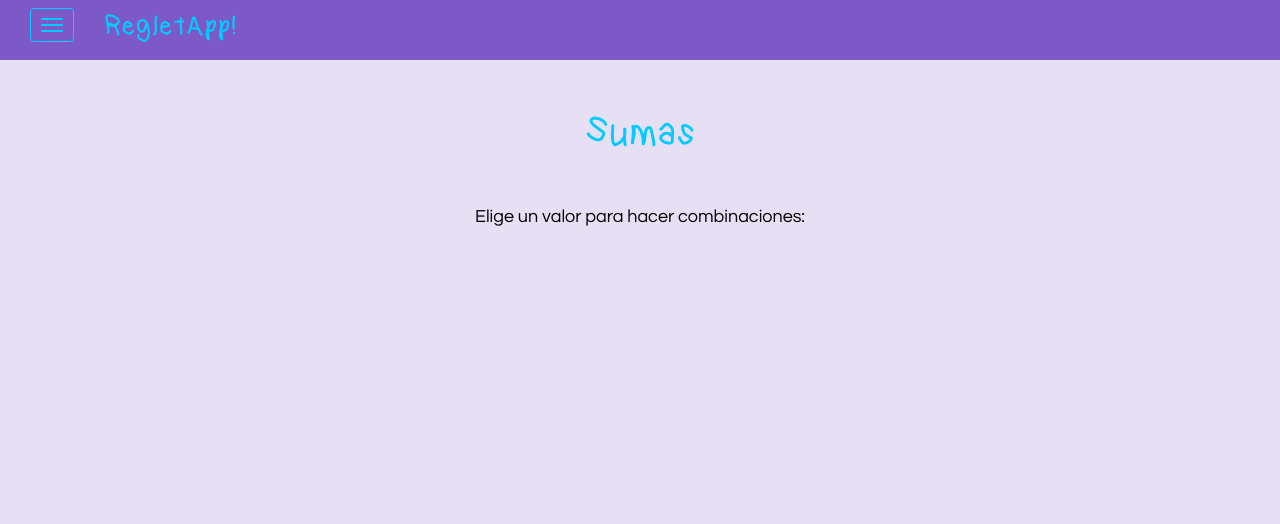
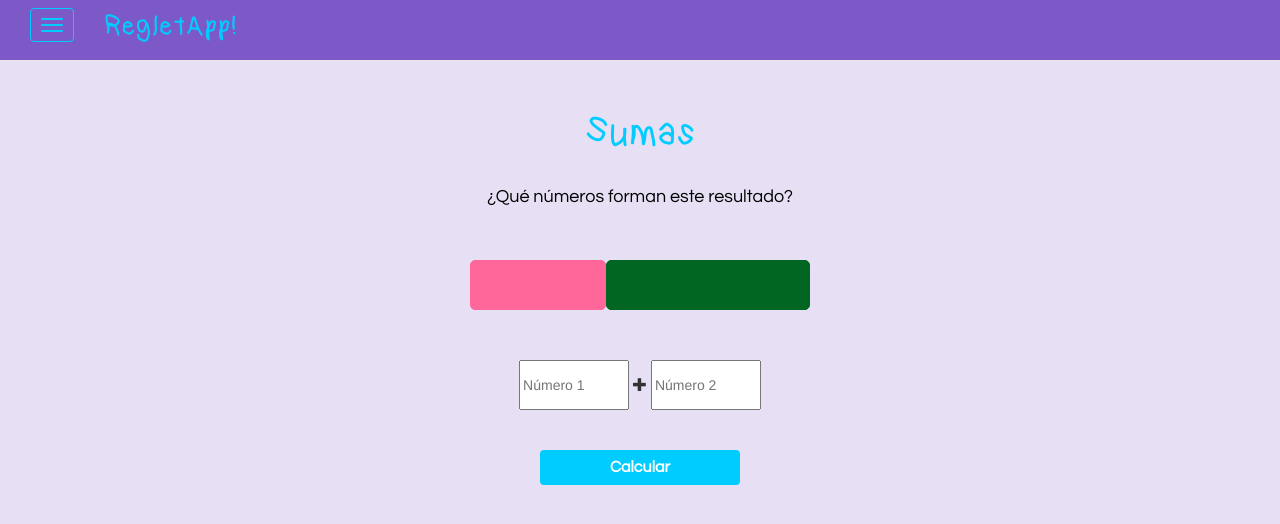
Before and after one commit to SaraiGil/RegletApp, a plain HTML site: page views/regletas.html in a window 1280 px wide. Drawn offline with nearby package versions, Linux system fonts and the light colour scheme.

Commit message:
Se agrega vista de las regletas

```diff
--- a/views/regletas.html
+++ b/views/regletas.html
@@ -19,6 +19,7 @@
     <link href="styles/estilos3/css/estilo_css.css" rel="stylesheet">
     <link href="styles/estilos3/css/index_estilo.css" rel="stylesheet">
     <link href="styles/estilos3/css/navbar.css" rel="stylesheet">
+    <link href="styles/estilos3/css/regletas.css" rel="stylesheet">
 
     <!--FUENTES-->
     <link rel="stylesheet" type="text/css" href="styles/fuentes/kindergarten/stylesheet.css">
@@ -79,17 +80,40 @@
       <div class="row">
 
         <!-- Contenido Principal -->
-        <div class="col-xs-1">
-        </div>
+        <div class="col-xs-1"></div>
 
         <div class="col-xs-10">
           <br><br>
+          <h2 class="text-center">Sumas</h2>
+          <br>
+          <p class="text-center">¿Qué números forman este resultado?</p>
+        </div>
+      </div>
+      <br><br>
 
-          <h2 class="text-center">Sumas</h2>
-          <br><br>
-          <p class="text-center">Elige un valor para hacer combinaciones:</p><br>
+
+      <!--VISTA GRÁFICA DE LAS REGLETAS-->
+      <div class="row" >
+        <div class="divHijo">
+          <div class="col-xs-1" id="izq">
+            <p></p>
+          </div>
+          <div class="col-xs-1" id="der">
+            <p></p>
+          </div>
         </div>
-
+        <div class="divHijo">
+          <div class="text-center">
+            <br><br><br><br><br>
+            <form>
+              <input type="number" min="1" max="10" id="n1" placeholder="Número 1" class="formulario2">
+              <span class="glyphicon glyphicon-plus"></span>
+              <input type="number" min="1" max="10" id="n2" placeholder="Número 2" class="formulario2">
+              <br><br><br>
+              <button type="submit" class="btn btn-default btn_naipe">Calcular</button>
+            </form>
+          </div>
+        </div>
       </div>
     </div>
 
--- /dev/null
+++ b/views/styles/estilos3/css/regletas.css
@@ -0,0 +1,78 @@
+:root {
+    --color1: #FFFFFF;
+    --color2: #ff1a1a;
+    --color3: #47d147;
+    --color4: #ff6699;
+    --color5: #ffd11a;
+    --color6: #006622;
+    --color7: #000000;
+    --color8: #734d26;
+    --color9: #3333ff;
+    --color10: #ff751a;
+
+    --num1: 10%;
+    --num2: 20%;
+    --num3: 30%;
+    --num4: 40%;
+    --num5: 50%;
+    --num6: 60%;
+    --num7: 70%;
+    --num8: 80%;
+    --num9: 90%;
+    --num10: 100%;
+
+}
+
+.divRegletas{
+}
+
+#izq{
+	background-color: var(--color4);
+	width: var(--num4);
+	height: 50px;
+	border-radius: 5px;
+	border: 1px solid var(--color4);
+}
+
+
+#der{
+	background-color: var(--color6);
+	width: var(--num6);
+	height: 50px;
+	border-radius: 5px;
+	border: 1px solid var(--color6);
+}
+
+#izq p, #der p, #centro p{
+	position: relative;
+	text-align: center;
+	vertical-align: middle;
+	line-height: 50px;
+
+}
+
+.divHijo {
+    width:340px;
+    margin:0px auto;
+}
+
+.formulario{
+  width: 180px;
+  margin: 0px auto;
+}
+
+.formulario2{
+  width: 110px;
+}
+
+.btn_naipe
+{
+  width: 200px !important;
+  /*margin-left: calc(37% - 50px) !important;*/
+  background-color: #00ccff;
+  border-style: none;
+  font-family: 'century gothic';
+  font-weight: bold;
+  color: white;
+  font-size: 16px;
+}
```
